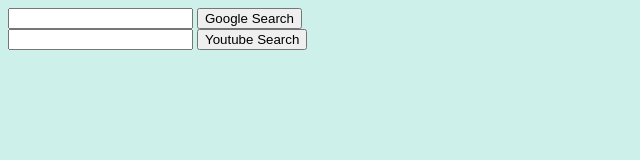
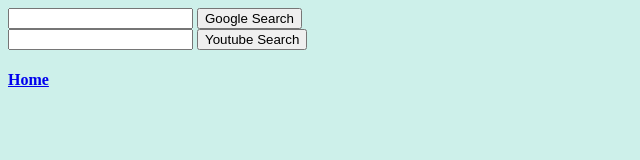
Before and after one commit to odyssey777/FirstWebsite, a plain HTML site: page search.html in a window 1280 px wide. Shown: the full height of the page, 0-640 px from the left. Drawn offline with Linux system fonts and the light colour scheme.

Commit message:
Update search.html

```diff
--- a/search.html
+++ b/search.html
@@ -16,5 +16,6 @@
       <input type="text" name="search_query" />
       <button>Youtube Search</button>
     </form>
+    <h4><a href="index.html">Home</a></h4>
   </body>
 </html>
```
